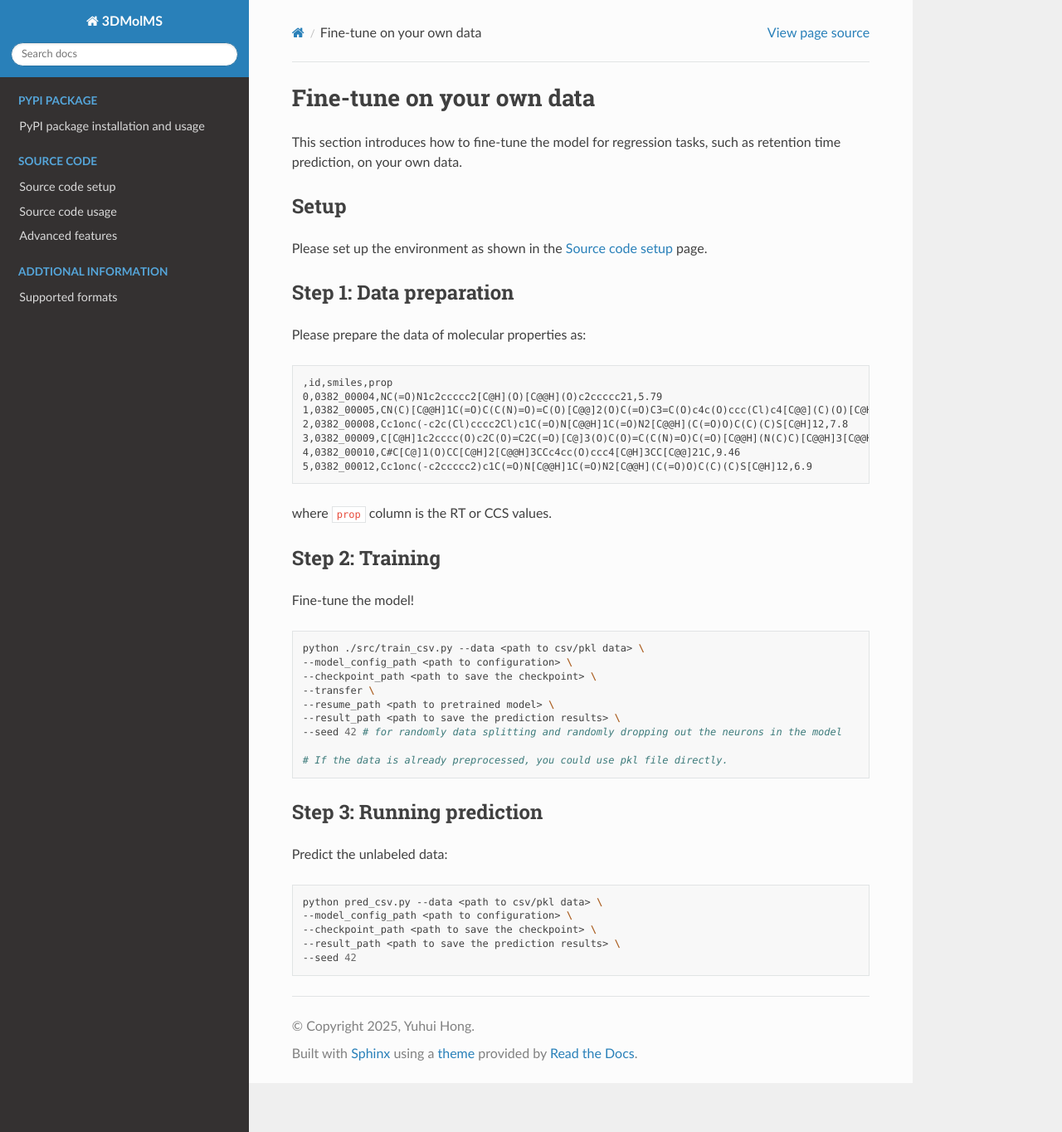
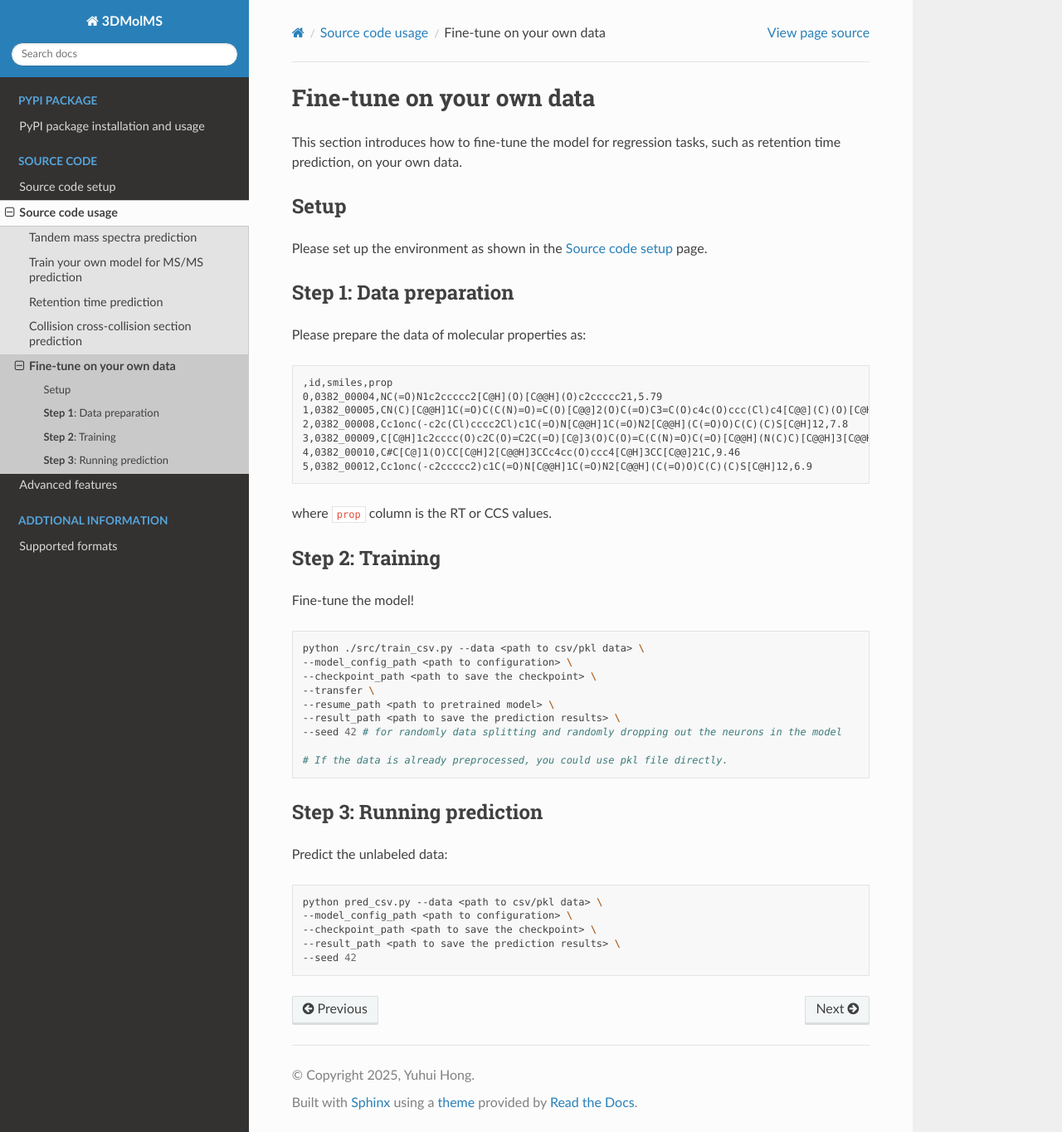
Before and after one commit to JosieHong/3dmolms-tutorial, a Sphinx documentation site: the page built from docs/source/usage/finetuning.rst, in a window 1280 px wide and 1364 px high. Shown: the whole window at 83% size. Built offline with Sphinx 7.4.7 and the Read the Docs theme 3.1.0, drawn with Linux system fonts in a browser that asks for light colours; pages that are not in the unit, such as notebooks, are missing from menus; some of the changed lines change nothing that is shown.

Commit message:
mock in conf

```diff
--- a/docs/source/conf.py
+++ b/docs/source/conf.py
@@ -1,4 +1,75 @@
 # Configuration file for the Sphinx documentation builder.
+import sys
+import os
+from pathlib import Path
+from unittest.mock import MagicMock
+
+# ===== STEP 1: Mock ALL dependencies FIRST =====
+class BetterMock(MagicMock):
+    @classmethod
+    def __getattr__(cls, name):
+        return BetterMock()
+
+# Create the torch module FIRST, before any imports happen
+sys.modules['torch'] = BetterMock()
+sys.modules['torch.utils'] = BetterMock()
+sys.modules['torch.utils.data'] = BetterMock()
+sys.modules['torch.utils.data.DataLoader'] = BetterMock()
+
+# Mock other external dependencies
+MOCK_MODULES = [
+    'numpy', 'pandas', 'yaml', 'requests', 'pickle',
+    'pathlib', 'zipfile',
+    'pyteomics', 'pyteomics.mgf',
+    'rdkit', 'rdkit.Chem', 'rdkit.Chem.Descriptors', 'rdkit.Chem.Draw', 'rdkit.Chem.AllChem', 'rdkit.RDLogger',
+    'PIL', 'PIL.Image', 'PIL.ImageFilter',
+    'matplotlib', 'matplotlib.pyplot', 'matplotlib.offsetbox',
+]
+
+for mod_name in MOCK_MODULES:
+    sys.modules[mod_name] = BetterMock()
+
+# ===== STEP 2: Set up sys.path AFTER mocking =====
+sys.path.insert(0, str(Path('..', '..', 'src').resolve()))
+
+# ===== STEP 3: Create stubs for internal modules =====
+# These are needed because your code uses relative imports
+sys.modules['molnetpack.model'] = type('model', (), {
+    'MolNet_MS': type('MolNet_MS', (), {}),
+    'MolNet_Oth': type('MolNet_Oth', (), {}),
+    'Encoder': type('Encoder', (), {})
+})
+
+sys.modules['molnetpack.dataset'] = type('dataset', (), {
+    'Mol_Dataset': type('Mol_Dataset', (), {})
+})
+
+sys.modules['molnetpack.data_utils'] = type('data_utils', (), {
+    'csv2pkl_wfilter': lambda *args: None,
+    'nce2ce': lambda *args: None,
+    'precursor_calculator': lambda *args: None,
+    'filter_spec': lambda *args: None,
+    'mgf2pkl': lambda *args: None,
+    'ms_vec2dict': lambda *args: None
+})
+
+sys.modules['molnetpack.utils'] = type('utils', (), {
+    'pred_step': lambda *args: None,
+    'eval_step_oth': lambda *args: None,
+    'pred_feat': lambda *args: None
+})
+
+# ===== STEP 4: NOW try to import molnetpack =====
+try:
+    import molnetpack
+    print("Successfully imported molnetpack")
+    print(f"Found MolNet class: {'MolNet' in dir(molnetpack)}")
+    print(f"Found plot_msms function: {'plot_msms' in dir(molnetpack)}")
+except ImportError as e:
+    print(f"Failed to import molnetpack: {e}")
+    print(f"Current sys.path: {sys.path}")
+    # Additional debugging
+    print(f"'torch' in sys.modules: {'torch' in sys.modules}")
 
 # -- Project information
 
@@ -21,34 +92,34 @@
     'sphinx.ext.todo',
 ]
 
-# For autodoc to work with modules that are not installed, we need to mock them before import molnetpack.
-autodoc_mock_imports = [
-    # External packages
-    'requests',
-    'numpy',
-    'pandas',
-    'yaml',
-    'pickle',
-    'pathlib',
-    'pyteomics',
-    'zipfile',
-    'torch',
-    'rdkit',
-    'PIL',
-    'matplotlib',
-]
-import sys
-from pathlib import Path
-sys.path.insert(0, str(Path('..', 'src').resolve()))
+# # For autodoc to work with modules that are not installed, we need to mock them before import molnetpack.
+# autodoc_mock_imports = [
+#     # External packages
+#     'requests',
+#     'numpy',
+#     'pandas',
+#     'yaml',
+#     'pickle',
+#     'pathlib',
+#     'pyteomics',
+#     'zipfile',
+#     'torch',
+#     'rdkit',
+#     'PIL',
+#     'matplotlib',
+# ]
+# import sys
+# from pathlib import Path
+# sys.path.insert(0, str(Path('..', 'src').resolve()))
 
-try:
-    import molnetpack
-    print("Successfully imported molnetpack")
-    # Optionally print some debug info
-    print(f"Found MolNet class: {'MolNet' in dir(molnetpack)}")
-except ImportError as e:
-    print(f"Failed to import molnetpack: {e}")
-    # The autodoc_mock_imports should handle this case
+# try:
+#     import molnetpack
+#     print("Successfully imported molnetpack")
+#     # Optionally print some debug info
+#     print(f"Found MolNet class: {'MolNet' in dir(molnetpack)}")
+# except ImportError as e:
+#     print(f"Failed to import molnetpack: {e}")
+#     # The autodoc_mock_imports should handle this case
 
 intersphinx_mapping = {
     'python': ('https://docs.python.org/3/', None),
--- a/docs/source/usage/index.rst
+++ b/docs/source/usage/index.rst
@@ -10,4 +10,4 @@
    msms_training
    rt_prediction
    ccs_prediction
-   fine_tuning
+   finetuning
```
Also changed, not shown: docs/source/usage/finetuning.rst (renamed from docs/source/usage/finetune.rst).
